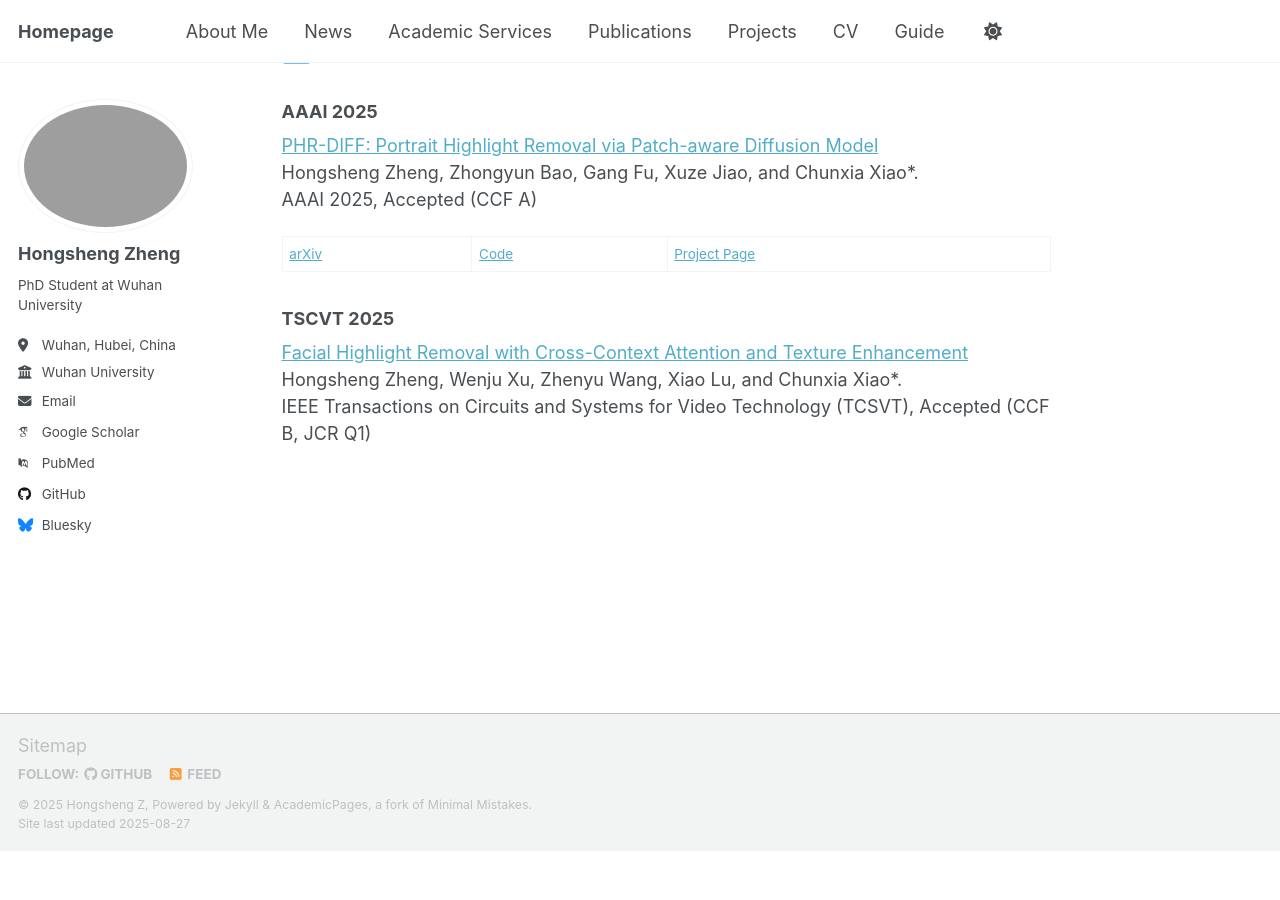
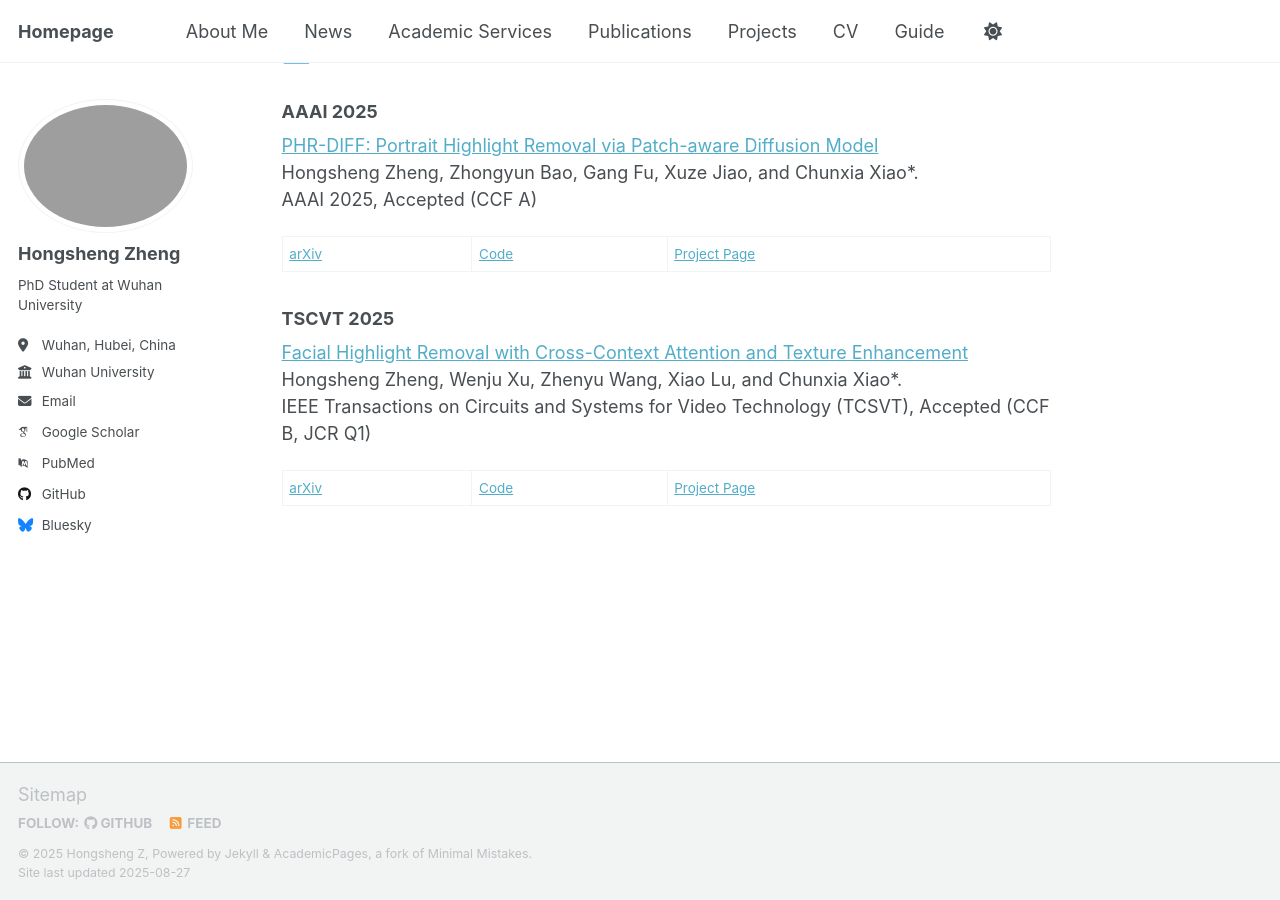
Before and after one commit to hongsheng-Z/hongsheng-Z.github.io, a Jekyll site: the page built from _pages/about.md, in a window 1280 px wide and 900 px high, scrolled down 868 px. Built offline with Jekyll 4.4.1, drawn with Linux system fonts in a browser that asks for light colours; some web fonts are replaced; a script that is not in the unit is left out; before the commit the page ends 1719 px from its top, so only the background shows below that; part of the change alters nothing that is shown.

Commit message:
Update about.md

```diff
--- a/_pages/about.md
+++ b/_pages/about.md
@@ -7,7 +7,7 @@ redirect_from:
   - /about.html
 ---
 
-I am a third-year Ph.D. student in the School of Computer Science at Wuhan University, advised by Prof. [Chunxia Xiao](https://graphvision.whu.edu.cn/). I completed my Academic Master’s degree in Computer Science and Technology at Yunnan University (2020-2023), supervised by Associate Prof. [Yun Gao](http://www.ise.ynu.edu.cn/teacher/807), where my research focused on single-object tracking, object detection, and hybrid backbone. Before that, I obtained my Bachelor’s degree in Information Management and Information Systems at Huaqiao University (2015–2019), supervised by Prof. [Wei Wang](https://faculty.hqu.edu.cn/ww), with research interests in text mining and crowdfunding management. Currently, my research focuses on low-level image processing (including highlight removal, shadow removal, reflection removal, deraining, dehazing, and desnowing), AIGC, and multimodal VLM. I have served as a reviewer for top-tier journals and conferences such as IEEE TCSVT/TVCG, CVPR, ICCV, ACM MM, and AAAI.
+I am a third-year Ph.D. student in the School of Computer Science at Wuhan University, advised by Prof. [Chunxia Xiao](https://graphvision.whu.edu.cn/). I completed my Academic Master’s degree in Computer Science and Technology at Yunnan University (2020-2023), supervised by Associate Prof. [Yun Gao](http://www.ise.ynu.edu.cn/teacher/807), where my research focused on single-object tracking, object detection, and hybrid backbone. Before that, I obtained my Bachelor’s degree in Information Management and Information Systems at Huaqiao University (2015–2019), supervised by Prof. [Wei Wang](https://weiwang.info/), with research interests in text mining and crowdfunding management. Currently, my research focuses on low-level image processing (including highlight removal, shadow removal, reflection removal, deraining, dehazing, and desnowing), AIGC, and multimodal VLM. I have served as a reviewer for top-tier journals and conferences such as IEEE TCSVT/TVCG, CVPR, ICCV, ACM MM, and AAAI.
 
 
 🔥 News
@@ -39,3 +39,5 @@ AAAI 2025, Accepted (CCF A)
 [Facial Highlight Removal with Cross-Context Attention and Texture Enhancement](https://ieeexplore.ieee.org/abstract/document/10701516)
 Hongsheng Zheng, Wenju Xu, Zhenyu Wang, Xiao Lu, and Chunxia Xiao*.
 IEEE Transactions on Circuits and Systems for Video Technology (TCSVT), Accepted (CCF B, JCR Q1)
+
+[arXiv](https://arxiv.org/) | [Code](https://example.com/) | [Project Page](https://example.com/)
```
